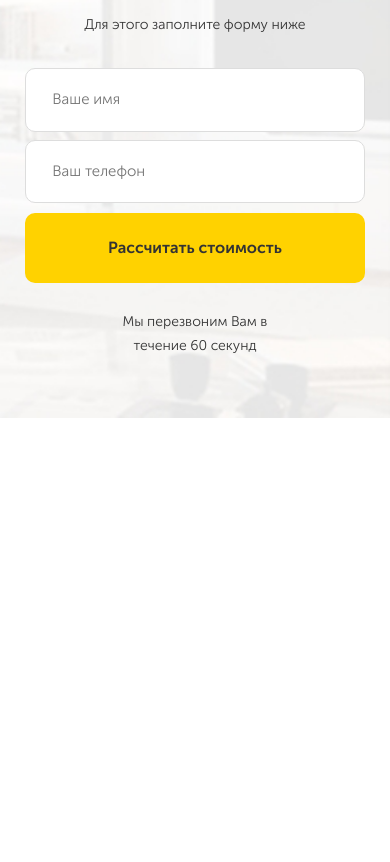
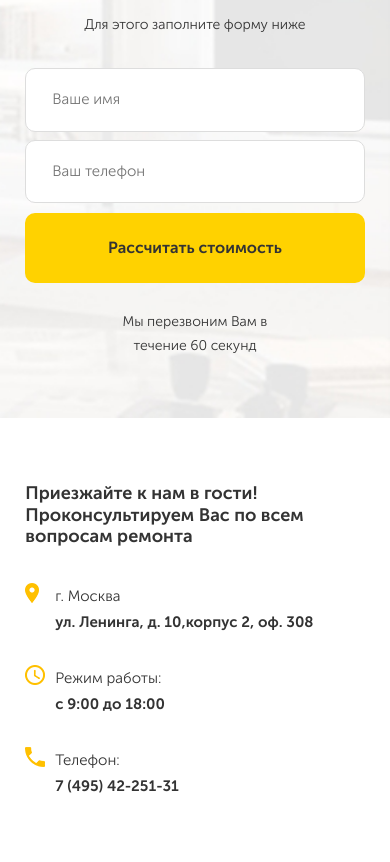
Before and after one commit to polad9ev/practic, a plain HTML site: page src/index.html in a window 390 px wide. Shown: the part 9031-9893 px from the top of the page. Before the commit the page ends 9449 px from the top, so only its background shows below. Drawn offline with Linux system fonts and the light colour scheme.

Commit message:
Сверстан подвал. сделан адаптив. pp

```diff
--- a/src/index.html
+++ b/src/index.html
@@ -110,8 +110,10 @@
           <form action="#" id="form" class="form offer__form">
             <!-- <label for="username">sdsd</label>x
             <label for="phone"></label> -->
-            <input class="input offer__input validate-name" id="form-username" name="username"  type="text" placeholder="Ваше имя">
-            <input class="input offer__input validate-phone" id="form-phone" name="phone" type="tel" placeholder="Ваш телефон">
+            <input class="input offer__input validate-name" id="form-username" name="username" type="text"
+              placeholder="Ваше имя">
+            <input class="input offer__input validate-phone" id="form-phone" name="phone" type="tel"
+              placeholder="Ваш телефон">
             <button type="submit" class="button offer__button">Получить бесплатный дизайн-проект</button>
           </form>
           <div class="note">
@@ -339,12 +341,47 @@
             </form>
 
           </div>
-
-
         </div>
       </div>
     </section>
 
+    <footer class="footer">
+      <div class="wrapper">
+        <div class="container">
+          <div class="contacts-block">
+            <div class="contacts">
+
+              <h3 class="contacts__title">Приезжайте к нам в гости! Проконсультируем Вас по всем вопросам ремонта</h3>
+
+              <ul class="contacts-list">
+
+                <li class="contacts-list__item">
+                  <span class="contacts-list__icon"><img src="img/footer/icon-1.png" alt=""></span>
+                  <span class="contacts-list__text">г. Москва <br> <strong>ул. Ленинга, д. 10,корпус 2, оф.
+                      308</strong></span>
+                </li>
+
+                <li class="contacts-list__item">
+                  <span class="contacts-list__icon"><img src="img/footer/icon-2.png" alt=""></span>
+                  <span class="contacts-list__text">Режим работы: <br> <strong>с 9:00 до 18:00</strong></span>
+                </li>
+
+                <li class="contacts-list__item">
+                  <span class="contacts-list__icon"><img src="img/footer/icon-3.png" alt=""></span>
+                  <span class="contacts-list__text">Телефон: <br> <strong>7 (495) 42-251-31</strong></span>
+                </li>
+
+              </ul>
+
+            </div>
+          </div>
+        </div>
+      </div>
+      <div class="map" id="map">
+        <script type="text/javascript" charset="utf-8" async
+          src="https://api-maps.yandex.ru/services/constructor/1.0/js/?um=constructor%3Ad747806773a805989f3a9dce0106abbcc8be2698d793723de685a68109975a0c&amp;width=100%25&amp;height=100%&amp;lang=ru_RU&amp;scroll=false"></script>
+      </div>
+    </footer>
   </main>
 
   <!-- SCRIPTS -->
--- /dev/null
+++ b/src/sass/blocks/_footer.sass
@@ -0,0 +1,73 @@
+.footer
+  position: relative
+  .wrapper
+    display: flex
+    flex-direction: column
+  .map
+    position: absolute
+    left: 0
+    top: 0
+    width: 50%
+    height: 100%
+  .contacts
+    flex-basis: 50%
+    padding-top: 90px
+    padding-bottom: 90px
+    padding-left: 210px
+    &__title
+      +bold
+      font-size: 24px
+      line-height: 33px
+      margin-bottom: 90px
+      max-width: 320px
+    &-block
+      display: flex
+      justify-content: flex-end
+    &-list
+      padding: 0
+      list-style: none
+      &__item
+        display: flex
+        justify-content: flex-start
+        margin-bottom: 30px
+      &__icon
+        width: 20px
+        height: 20px
+        margin-right: 22px
+      &__text
+        font-size: 16px
+        line-height: 26px
+        max-width: 160px
+@media (max-width: 1199px)
+  .footer
+    .contacts
+      padding-left: 100px
+      &__title
+        font-size: 18px
+        margin-bottom: 50px
+        line-height: 1.4
+      &-list
+        &__text
+          font-size: 15px
+@media (max-width: 768px)
+  .footer
+    .map
+      position: relative
+      width: 100%
+      height: 80vh
+    .contacts
+      padding: 0
+      padding-top: 65px
+      padding-bottom: 30px
+      flex-basis: 100%
+      &-block
+        justify-content: center
+        margin: auto
+      &__title
+        line-height: 1.2
+        margin-bottom: 35px
+      &-list
+        &__icon
+          margin-right: 10px
+        &__text
+          max-width: 100%
--- a/src/sass/style.sass
+++ b/src/sass/style.sass
@@ -13,6 +13,7 @@
 @import 'blocks/infocards'
 @import 'blocks/guarantee'
 @import 'blocks/brif'
+@import 'blocks/footer'
 
 // for js
 @import 'scripts/modal'
```
Also changed, not shown: src/css/style.css, src/img/footer/icon-1.png (added), src/img/footer/icon-2.png (added), src/img/footer/icon-3.png (added).
